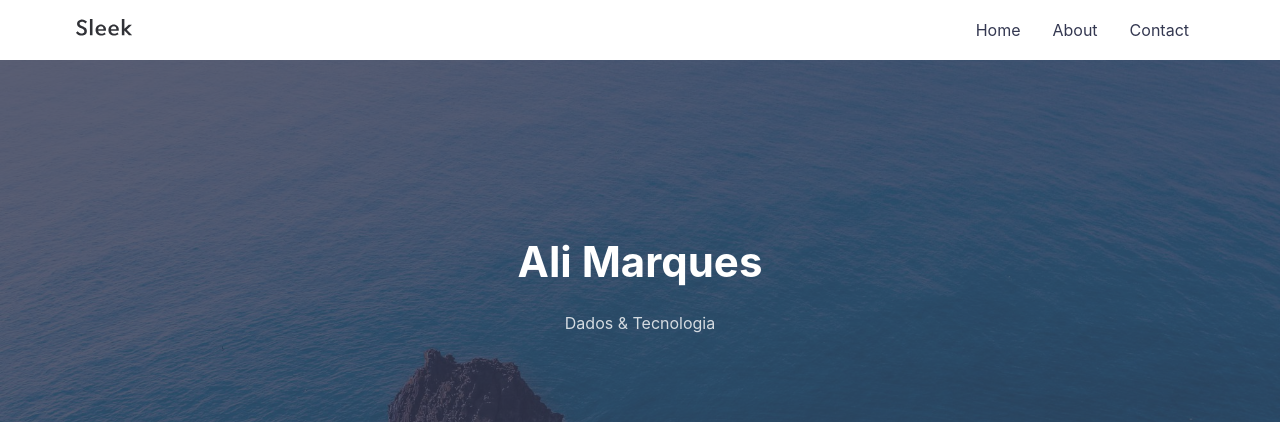
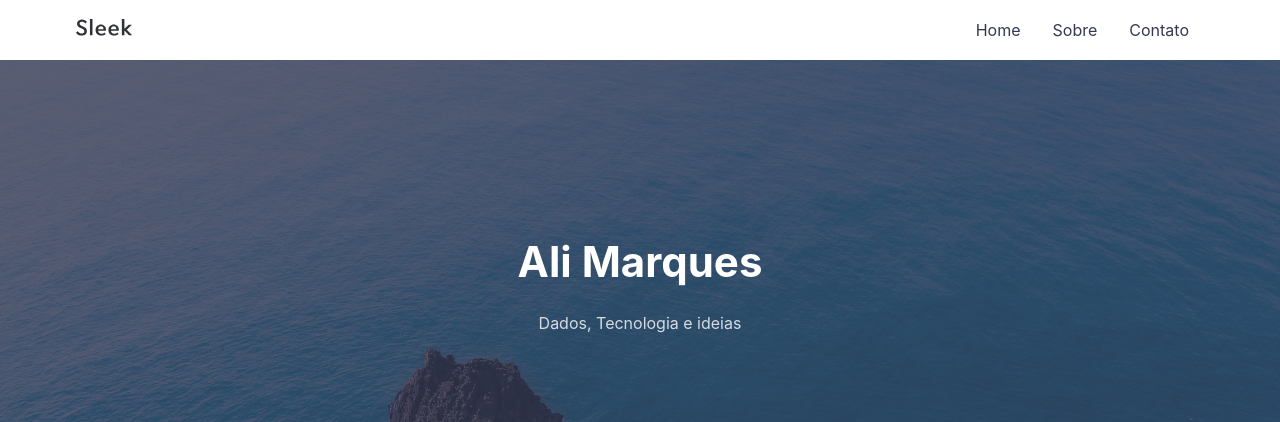
Before and after one commit to alimarques/alimarques.github.io, a Jekyll site: the page built from index.md, in a window 1280 px wide. Shown: the top 422 px of the page. Built offline with Jekyll 4.4.1, drawn with Linux system fonts in a browser that asks for light colours.

```diff
--- a/_config.yml
+++ b/_config.yml
@@ -10,25 +10,23 @@ url: "https://alimarques.github.io/" # the base hostname & protocol for your sit
 social:
   name: Ali Marques
   links:
-    - https://www.linkedin.com/in/ali.marques
+    - https://www.linkedin.com/in/ali-marques
     - https://github.com/alimarques
 
 # THEME SETTINGS
 navigation: # Navigation links
   - {name: 'Home', link: '/'}
-  - {name: 'About', link: '/about'}
-  - {name: 'Contact', link: '/contact'}
+  - {name: 'Sobre', link: '/sobre'}
+  - {name: 'Contato', link: '/contato'}
 
 tagline: >
-  Dados & Tecnologia
+  Dados, Tecnologia e ideias
 
 hero_img: posts/sleek_lg.jpg # Main background image: use the path from /assets/img/ => This will output /assets/img/posts/sleek_lg.jpg
 
 email: ali.mrques@gmail.com # email for form submission
 
-github_username:  alimarques # replace with your_github_username or comment to remove link from footer
-
-# google_tag_manager: GTM-XXXXXXX # Uncomment to enable GTM. Replace GTM-XXXXXXX with your GTM container ID
+github_username: alimarques # replace with your_github_username or comment to remove link from footer
 
 service_worker: true
 
```
Also changed, not shown: assets/img/favicon.jpg (deleted), assets/img/favicon.png (added).
